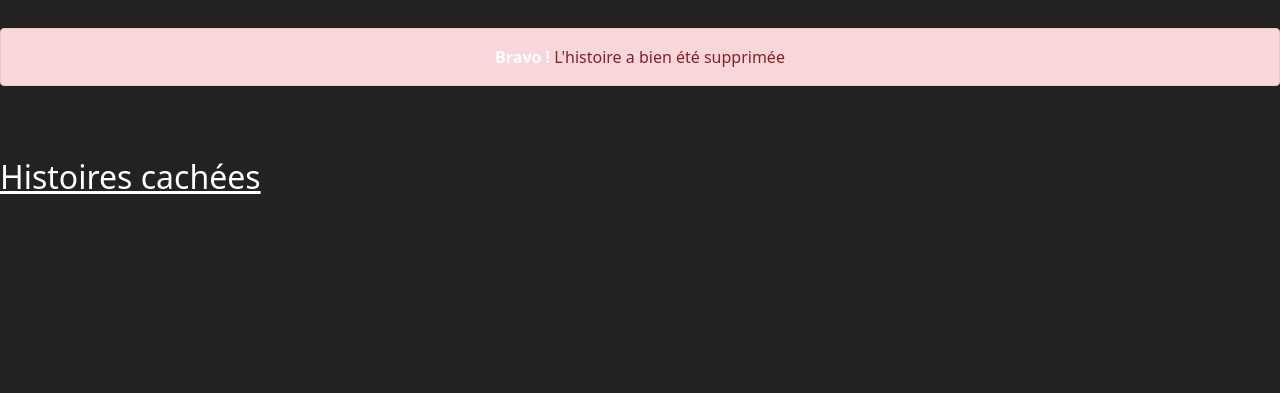
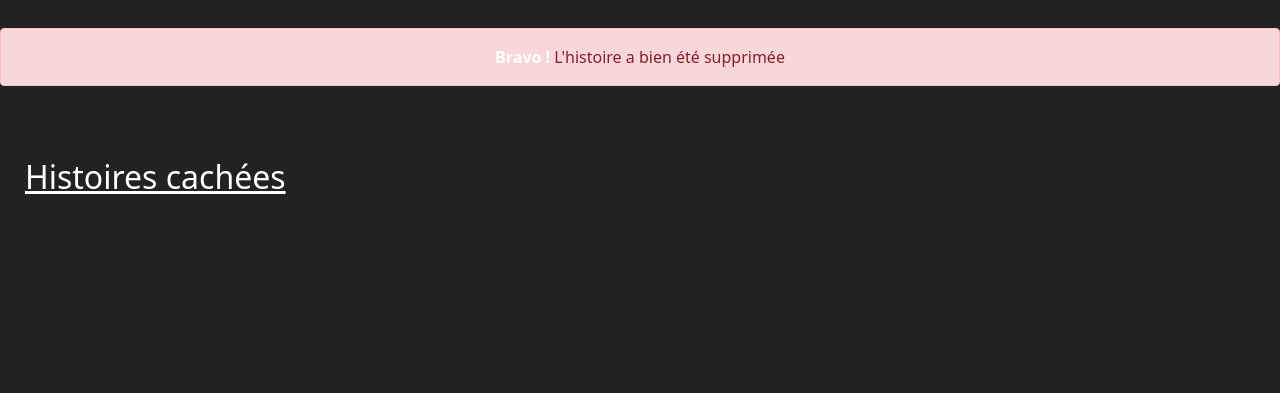
Before and after one commit to tristangclvs/Web.Projet-HistoireInteractive, a PHP site: page /liste_histoires.php in a window 1280 px wide. Shown: the part 80-473 px from the top of the page. Run offline with PHP 8.4, Linux system fonts and the light colour scheme; the visitor is signed in with stand-in values (Sample User, id 1); data that the repository does not hold is empty; some libraries are stand-ins or nearby versions.

Commit message:
modif titre Histoires cachées

```diff
--- a/liste_histoires.php
+++ b/liste_histoires.php
@@ -53,7 +53,7 @@ $_SESSION['suppresion_hist'] = false;
 </div>
 <?php if ($_SESSION["admin"]==1){ ?>
 
-    <h2 class="text-white"><u>Histoires cachées</u></h2>
+    <h2 class="text-white" id="titreCachees">&nbsp;&nbsp; <u>Histoires cachées</u></h2> <!-- <u> </u> -->
 <div class="row row-cols-1 row-cols-md-3 row-cols-lg-5 p-3">
     <?php
     foreach ($tab as $key => $ligne) {
```
Also changed, not shown: css/style.css (+0 -15 lines).
